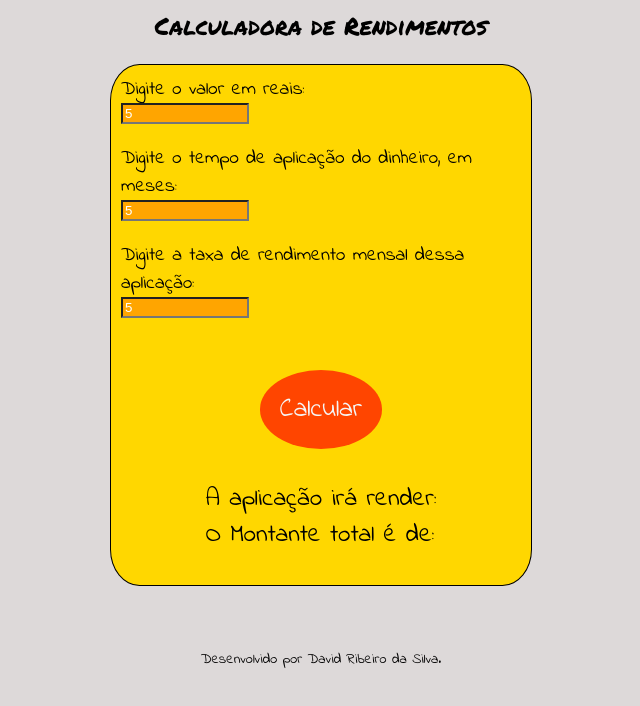
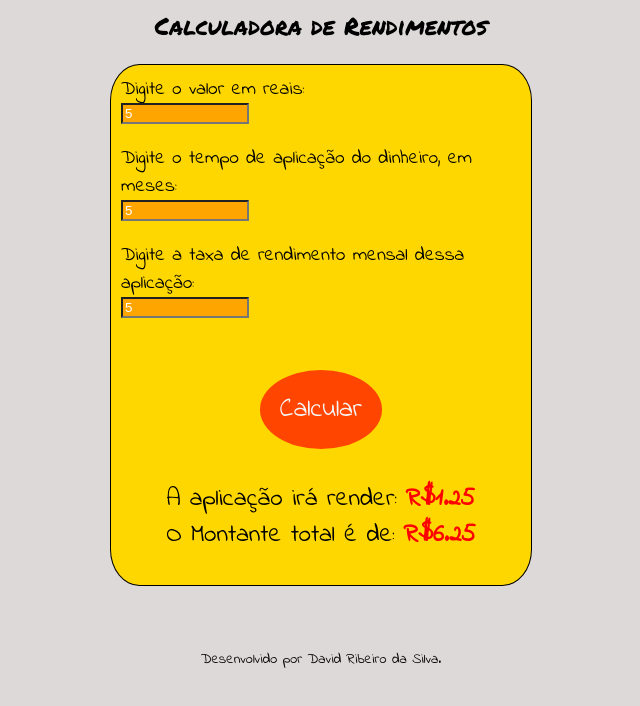
Before and after one commit to dev-ribeiro/investments-simulator, a plain HTML site: page index.html in a window 1280 px wide. Both pictures are taken after typing "5", "5", "5" into the empty fields and a click on the button "Calcular". Shown: the whole page, without its empty margins (319-959 px from the left). Drawn offline with Linux system fonts and the light colour scheme.

Commit message:
versao inicial do js

```diff
--- a/index.html
+++ b/index.html
@@ -19,12 +19,12 @@
 
         <section class="dados">
             <span class="valores">Digite o valor em reais:</span>
-            <input id="capital" onchange="" type="number">
+            <input id="capital" onchange="teste()" type="number">
             <span class="valores">Digite o tempo de aplicação do dinheiro, em meses:</span>
             <input id="tempo" onchange="teste()" type="number">
             <span class="valores">Digite a taxa de rendimento mensal dessa aplicação:</span>
-            <input id="taxa" onchange="" type="number">
-            <button onclick="calcJM()">Calcular</button>
+            <input id="taxa" onchange="teste()" type="number">
+            <button onclick="calcJuros()">Calcular</button>
             <div class="resultado">
                 <div>
                     <span>A aplicação irá render:</span>
--- a/script/script.js
+++ b/script/script.js
@@ -1,8 +1,8 @@
-let valorReal = document.getElementById("capital").value;
+let capital = document.getElementById("capital");
 
-let time = document.getElementById("tempo").value;
+let time = document.getElementById("tempo");
 
-let fee = document.getElementById("taxa").value;
+let fee = document.getElementById("taxa");
 
 let resultRendimento = document.getElementById("resultadoJuros");
 
@@ -10,21 +10,24 @@ let resultMontante = document.getElementById("resultadoMontante");
 
 
 function teste(){
-    console.log("teste")
+    let c = parseFloat(capital.value);
+    console.log(c)
+    let i = parseFloat(fee.value);
+    console.log(i);
+    let t = parseFloat(time.value);
+    console.log(t);
 }
 
-function calcJM(j,m,c,i,t){
-
-    valorReal = c;
-    time = t;
-    fee = i;
-
-    j = c * t * (i/100)
-
-    console.log(j)
-
-    m = c + j
-
-    console.log(m)
-
+function calcJuros(j,c,i,t,m){
+    c = parseFloat(capital.value);
+    i = parseFloat(fee.value);
+    t = parseFloat(time.value);
+    j = c * (i/100) * t;
+    console.log(j);
+    m = c + j;
+    console.log(m);
+    let result1 = resultRendimento;
+    result1.innerHTML = "R$" + j;
+    let result2 = resultMontante;
+    result2.innerHTML = "R$" + m;
 }
```
